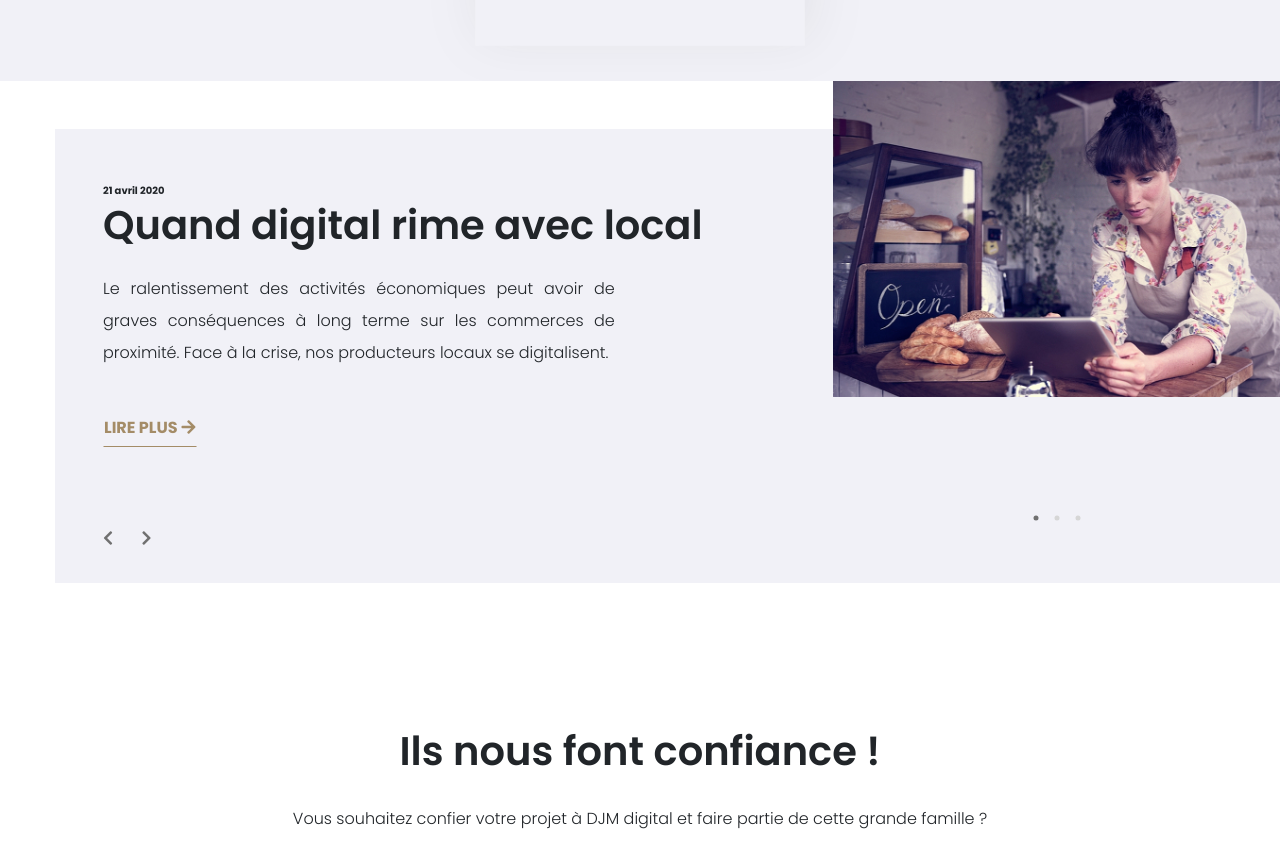
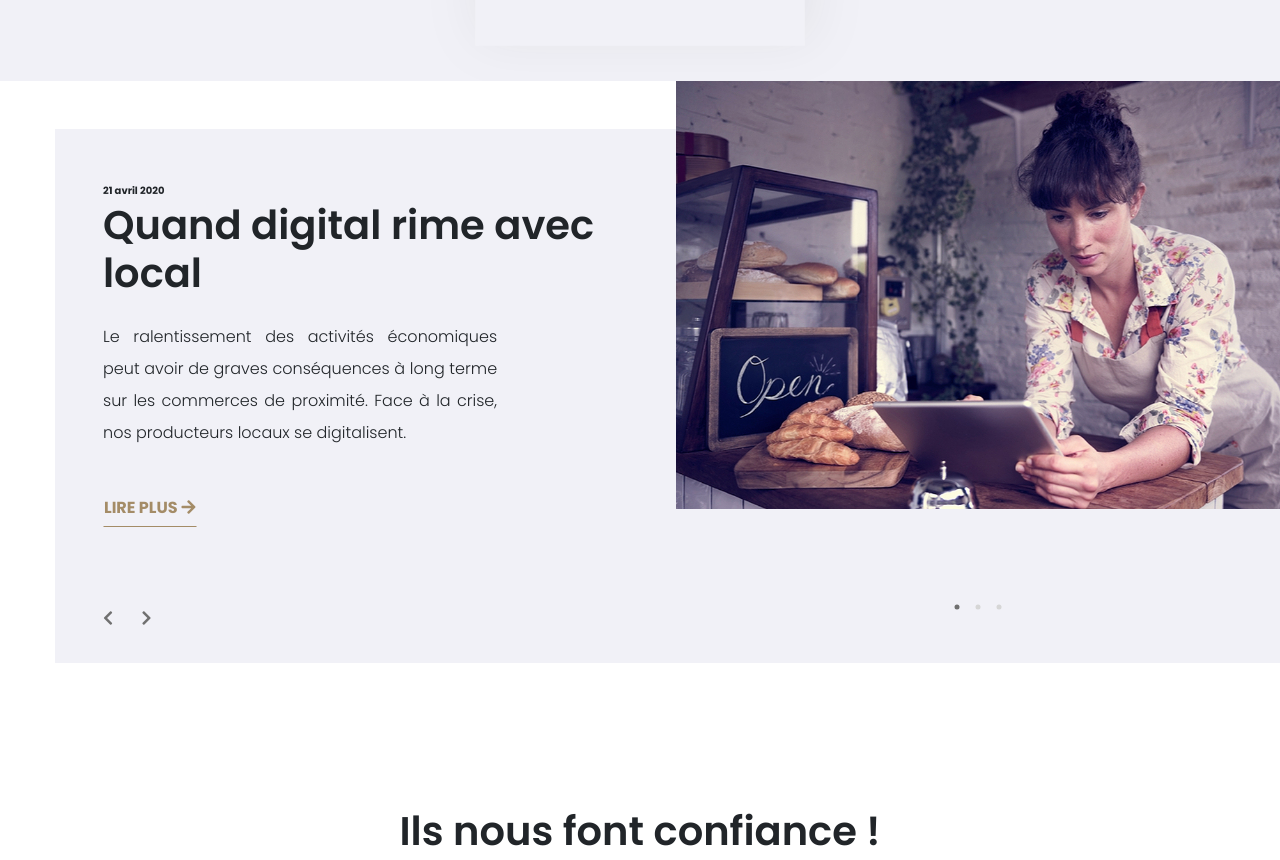
Before and after one commit to elimeluap/DJM-Homepage, a plain HTML site: page dist/index.html in a window 1280 px wide. Shown: the part 2790-3650 px from the top of the page. Drawn offline with nearby package versions, Linux system fonts and the light colour scheme.

Commit message:
Article - Changement width flex item

```diff
--- a/dist/index.html
+++ b/dist/index.html
@@ -472,7 +472,7 @@
       <div class="my-3 my-md-5 container-right">
         <!-- Blog article -->
         <article class="d-flex flex-column flex-md-row bg-light">
-          <div class="order-2 order-md-1 pt-5 px-5">
+          <div class="order-2 order-md-1 pt-5 px-5 mb-5 mb-md-0 fb-75">
             <time datetime="2020-04-21" class="font-weight-bold text-small"
               >21 avril 2020</time
             >
--- a/src/styles.scss
+++ b/src/styles.scss
@@ -158,6 +158,10 @@ $secondaryColor: #a48c67;
   border-bottom: 1px solid $secondaryColor;
 }
 
+.fb-75 {
+  flex-basis: 75%;
+}
+
 // Custom styling
 .social-media,
 .primary-nav,
@@ -278,7 +282,7 @@ $secondaryColor: #a48c67;
 }
 
 .dots {
-  margin-top: 2.4rem;
+  margin-top: 1rem;
   ul {
     li {
       position: relative;
```
Also changed, not shown: dist/styles.css, 1 other file.
